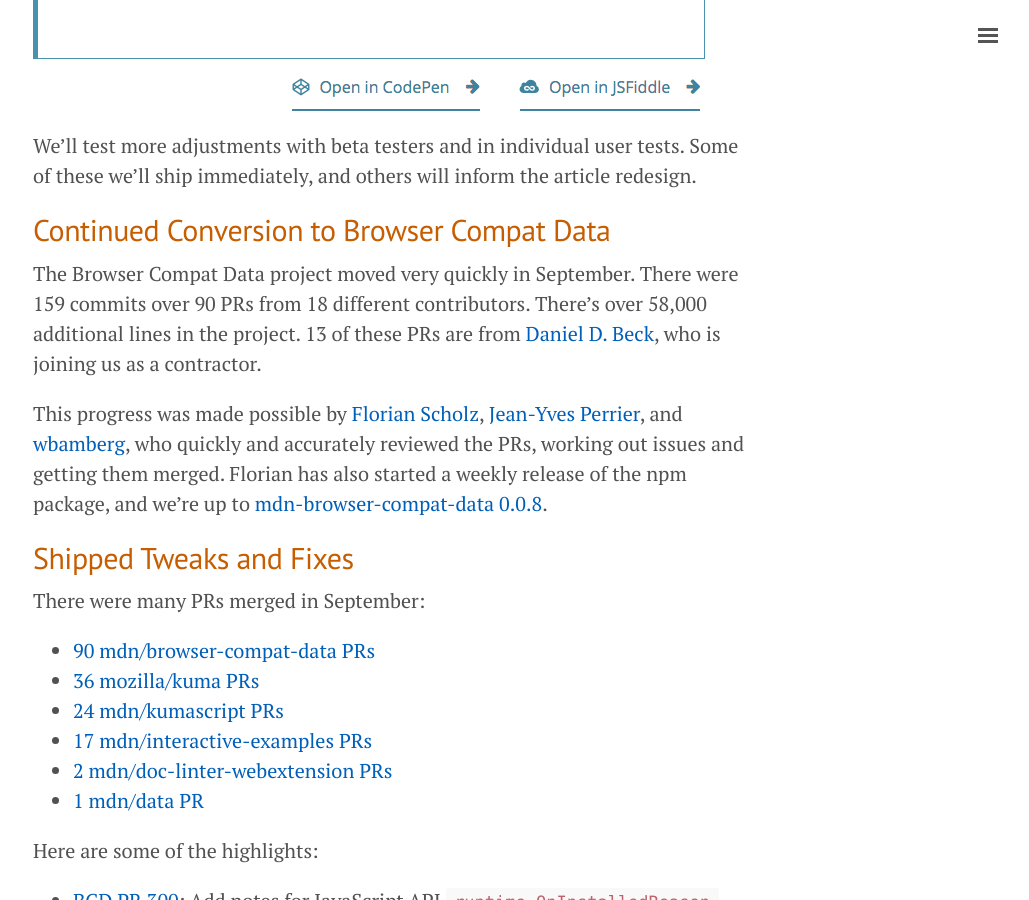
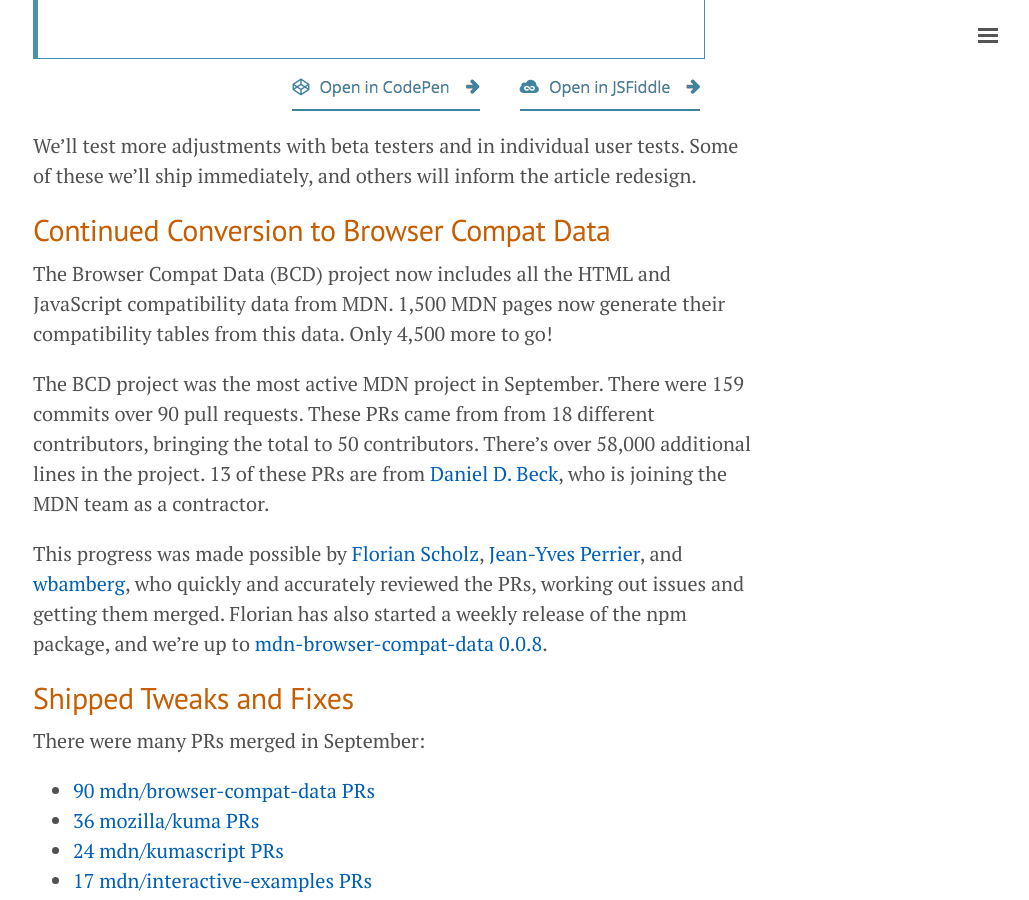
Before and after one commit to mozilla/meao, a Jekyll site: the page built from _posts/2017-10-05-kuma-report.md, in a window 1280 px wide and 900 px high, scrolled down 5313 px. Shown: the whole window, without its empty margins (247-1276 px from the left). Built offline with Jekyll 4.4.1, drawn with Linux system fonts in a browser that asks for light colours.

Commit message:
Update BCD section with milestones
* JS and HTML data is converted
* 1,500 MDN pages converted to BCD data (25%)
* 50 contributors

```diff
--- a/_posts/2017-10-05-kuma-report.md
+++ b/_posts/2017-10-05-kuma-report.md
@@ -124,10 +124,15 @@ redesign.
 
 Continued Conversion to Browser Compat Data
 ---
-The Browser Compat Data project moved very quickly in September. There were 159
-commits over 90 PRs from 18 different contributors. There's over 58,000
-additional lines in the project. 13 of these PRs are from
-[Daniel D. Beck](https://github.com/ddbeck), who is joining us as a contractor.
+The Browser Compat Data (BCD) project now includes all the HTML and JavaScript
+compatibility data from MDN. 1,500 MDN pages now generate their compatibility
+tables from this data. Only 4,500 more to go!
+
+The BCD project was the most active MDN project in September.  There were 159
+commits over 90 pull requests. These PRs came from from 18 different
+contributors, bringing the total to 50 contributors. There's over 58,000
+additional lines in the project.  13 of these PRs are from [Daniel D.
+Beck](https://github.com/ddbeck), who is joining the MDN team as a contractor.
 
 This progress was made possible by
 [Florian Scholz](https://github.com/Elchi3),
```
